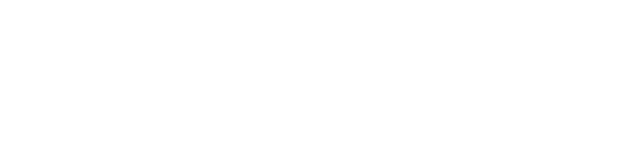
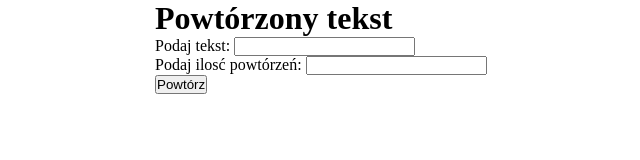
Before and after one commit to mngweb/bfe-week2-ex1, a plain HTML site: page index.html in a window 1280 px wide. Shown: the whole page, without its empty margins (35-675 px from the left). Drawn offline with Linux system fonts and the light colour scheme.

Commit message:
Zadanie 2.1

```diff
--- a/index.html
+++ b/index.html
@@ -13,6 +13,22 @@
 
     <div class="container">
 
+        <h1>Powtórzony tekst</h1>
+        <div id="repeated">
+
+        </div>
+
+        <form action="">
+            <label for="text">Podaj tekst:</label>
+            <input type="text" id="text">
+            <br>
+
+            <label for="count">Podaj ilosć powtórzeń:</label>
+            <input type="text" id="count">
+            <br>
+
+            <button id="button">Powtórz</button>
+        </form>
 
     </div>
 
```
